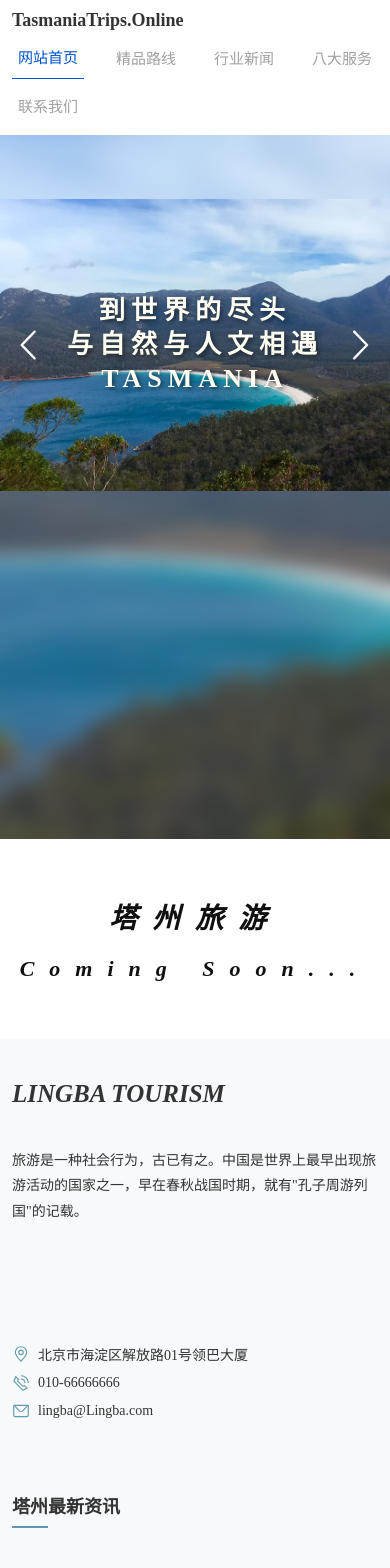
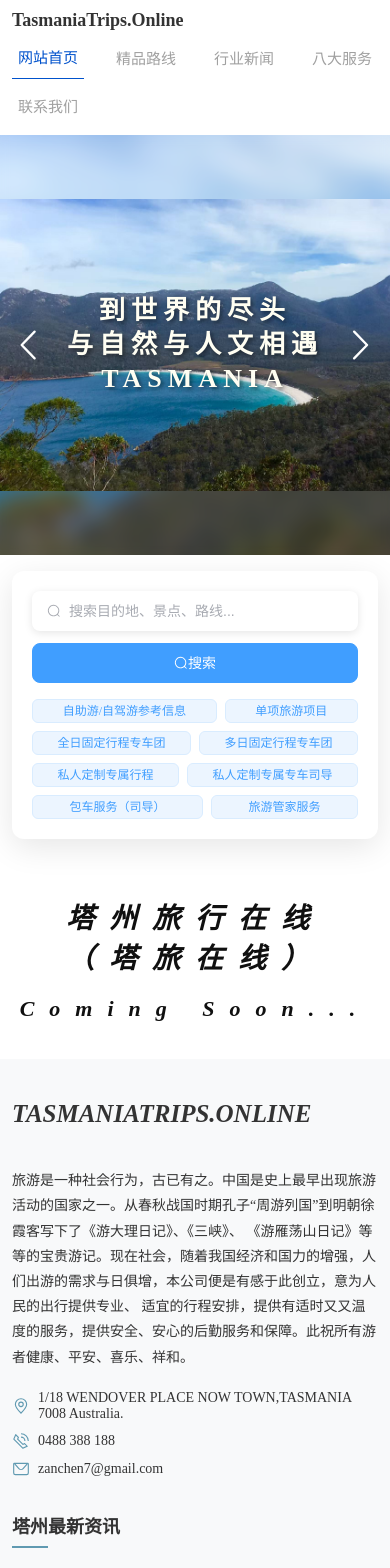
Before and after one commit to Kurinabluu/DemoForTTO, a Vue app: page / in a window 390 px wide. Shown: the top 1568 px of the page. Built offline with nearby package versions, Linux system fonts and the light colour scheme.

Commit message:
样式修改-轮播图背景滤镜效果-main内容添加-footer内容修改

```diff
--- a/src/App.vue
+++ b/src/App.vue
@@ -28,7 +28,7 @@ const desktopSlides = Object.entries(desktopModules)
 // 移动端同样展示 4 张轮播图
 const mobileSlides = desktopSlides
 
-const footerModules = import.meta.glob('@/assets/img/footer*.jpg', { eager: true });
+const footerModules = import.meta.glob('@/assets/img/*footer*.jpg', { eager: true });
 const footerSlides = Object.values(footerModules).map((mod) => (typeof mod === 'string' ? mod : mod.default));
 
 
@@ -203,6 +203,7 @@ onUnmounted(() => {
               </div>
             </el-carousel-item>
           </el-carousel>
+        </div>
 
         <!-- 固定搜索框 -->
         <div class="search-fixed">
@@ -229,9 +230,8 @@ onUnmounted(() => {
             </div>
           </el-card>
         </div>
-        </div>
         <div class="content-box center">
-          <div class="tourism-title">塔州旅游</div>
+          <div class="tourism-title">塔州旅行在线<br>（塔旅在线）</div>
           <div class="coming-soon">Coming Soon...</div>
         </div>
       </el-main>
@@ -244,29 +244,31 @@ onUnmounted(() => {
               <!-- <div class="logo-circle">
                 <span class="logo-text">LINGBA</span>
               </div> -->
-              <div class="company-name">LINGBA TOURISM</div>
+              <div class="company-name">TASMANIATRIPS.ONLINE</div>
             </div>
             <div class="about-text">
-              旅游是一种社会行为，古已有之。中国是世界上最早出现旅游活动的国家之一，早在春秋战国时期，就有"孔子周游列国"的记载。
+              旅游是一种社会行为，古已有之。中国是史上最早出现旅游活动的国家之一。从春秋战国时期孔子“周游列国”到明朝徐霞客写下了《游大理日记》、《三峡》、
+              《游雁荡山日记》等等的宝贵游记。现在社会，随着我国经济和国力的增强，人们出游的需求与日俱增，本公司便是有感于此创立，意为人民的出行提供专业、
+              适宜的行程安排，提供有适时又又温度的服务，提供安全、安心的后勤服务和保障。此祝所有游者健康、平安、喜乐、祥和。
             </div>
             <div class="contact-info">
               <div class="contact-item">
                 <el-icon>
                   <Location />
                 </el-icon>
-                <span>北京市海淀区解放路01号领巴大厦</span>
+                <span>1/18 WENDOVER PLACE NOW TOWN,TASMANIA 7008 Australia.</span>
               </div>
               <div class="contact-item">
                 <el-icon>
                   <Phone />
                 </el-icon>
-                <span>010-66666666</span>
+                <span>0488 388 188</span>
               </div>
               <div class="contact-item">
                 <el-icon>
                   <Message />
                 </el-icon>
-                <span>lingba@Lingba.com</span>
+                <span>zanchen7@gmail.com</span>
               </div>
             </div>
           </div>
@@ -278,9 +280,10 @@ onUnmounted(() => {
               <div class="title-underline"></div>
             </div>
             <div class="news-content">
-              伊朗波鲁埃新建攀岩建筑项目，由"新浪潮"建筑公司承建，位于伊朗最高峰前，项目总投资约500万美元，预计明年完工。
+              <!-- 伊朗波鲁埃新建攀岩建筑项目，由"新浪潮"建筑公司承建，位于伊朗最高峰前，项目总投资约500万美元，预计明年完工。 -->
+              2025塔斯马尼亚亮点：1月杜松子酒节狂欢，4-9月惠灵顿山追极光，每周六萨拉曼卡市集淘宝。
             </div>
-            <div class="news-date">2023-12-20</div>
+            <div class="news-date">{{ new Date().toLocaleDateString() }}</div>
           </div>
 
           <!-- 快速导航 -->
@@ -530,15 +533,15 @@ onUnmounted(() => {
     }
 
     .search-fixed {
-      position: absolute;
-      bottom: 20px;
+      // position: absolute;
+      position: relative;
+      // bottom: 20px;
+      top: 40px;
       left: 50%;
       transform: translateX(-50%);
       z-index: 1000;
       width: 100%;
       padding: 0 20px;
-      position: relative;
-      z-index: 4;
 
       .search-card {
         max-width: 800px;
@@ -603,6 +606,7 @@ onUnmounted(() => {
       align-items: center;
       gap: 20px;
       letter-spacing: 15px;
+      margin-top: 40px;
 
       .tourism-title {
         font-size: 48px;
@@ -951,6 +955,7 @@ onUnmounted(() => {
     }
 
     .el-main {
+
       .carousel {
         .slide-img {
           height: 600px;
@@ -1077,6 +1082,23 @@ onUnmounted(() => {
     }
 
     .el-main {
+      .carousel-container {
+        height: auto;
+        /* 移动端使用自适应高度 */
+        overflow: visible;
+        /* 允许搜索框溢出显示 */
+      }
+
+      .carousel-background {
+        height: 420px;
+        /* 与轮播图高度一致 */
+      }
+
+      .glass-overlay {
+        height: 420px;
+        /* 与轮播图高度一致 */
+      }
+
       .carousel {
         .slide-img {
           height: 420px;
@@ -1116,6 +1138,7 @@ onUnmounted(() => {
         z-index: auto;
         width: 100%;
         padding: 8px 12px 0;
+        top: auto;
 
         .search-card {
           max-width: 95vw;
@@ -1144,6 +1167,8 @@ onUnmounted(() => {
 
       .content-box {
         height: 200px;
+        margin-top: 20px;
+        /* 移动端减少间距 */
 
         .tourism-title {
           font-size: 28px;
```
Also changed, not shown: src/assets/img/bgfooter2.jpg (renamed from src/assets/img/footerbg2.jpg), 1 other file (tests, documents, lock files or other folders). Lines whose indentation alone changed are shown as unchanged.
